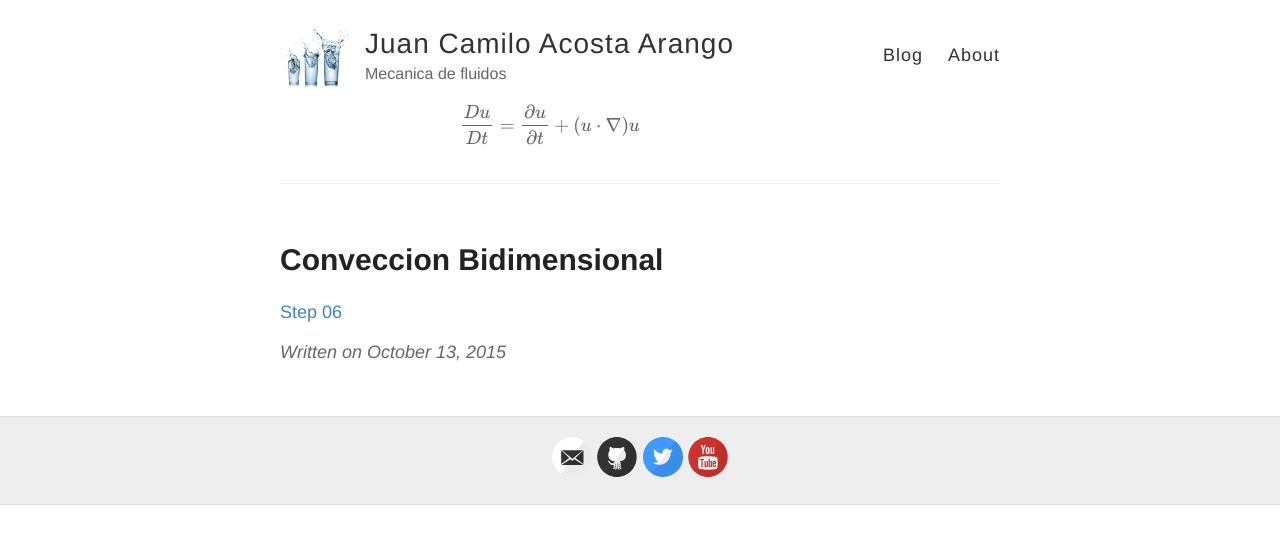
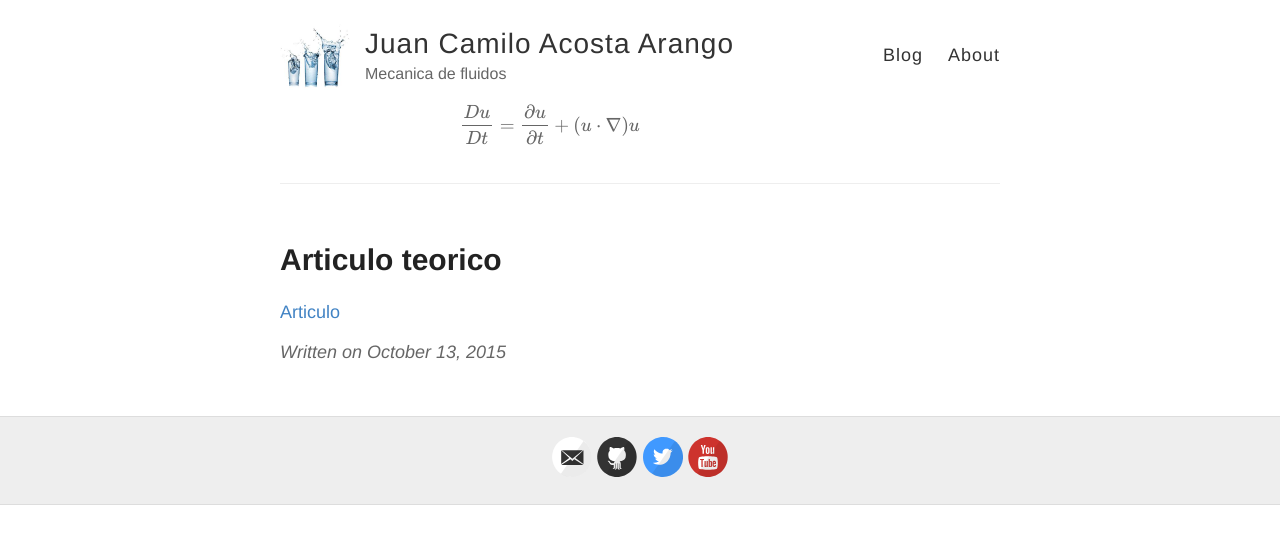
Before and after one commit to ja0335/ja0335.github.io, a Jekyll site: the page built from _posts/2015-10-13-Post_000007.md, in a window 1280 px wide. Shown: the top 544 px of the page. Built offline with Jekyll 4.4.1, drawn with Linux system fonts in a browser that asks for light colours; Markdown is read by kramdown in place of the engine named in the settings; formulas are drawn with MathJax 3.

Commit message:
Post Articulo teorico

```diff
--- a/_posts/2015-10-13-Post_000007.md
+++ b/_posts/2015-10-13-Post_000007.md
@@ -1,6 +1,6 @@
 ---
 layout: post
-title: Conveccion Bidimensional
+title: Articulo teorico
 ---
 
-[Step 06 ](https://github.com/ja0335/ja0335.github.io/tree/master/_includes/Programacion_Cientifica.pdf)
+[Articulo](https://github.com/ja0335/ja0335.github.io/tree/master/_includes/Programacion_Cientifica.pdf)
```
